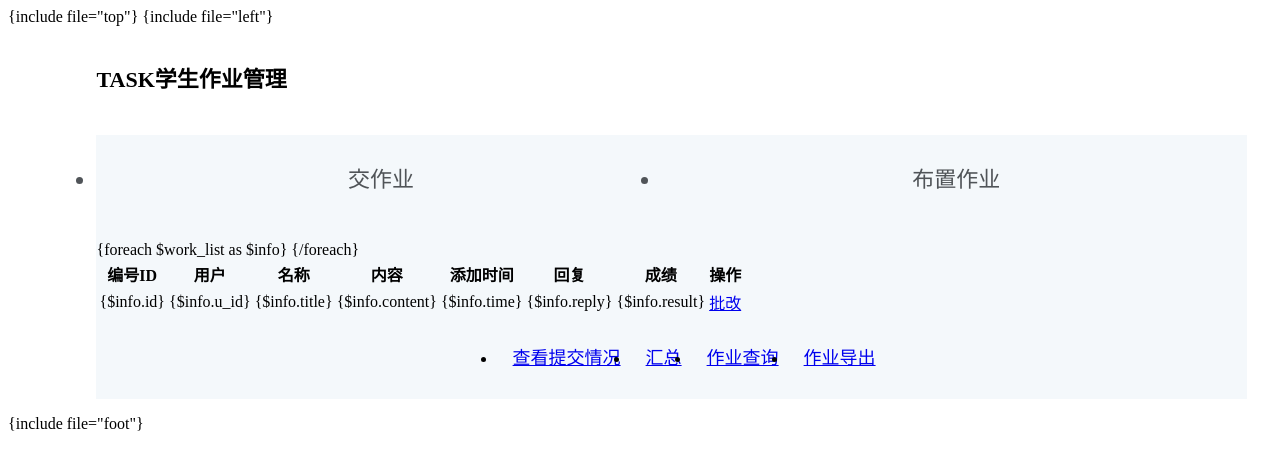
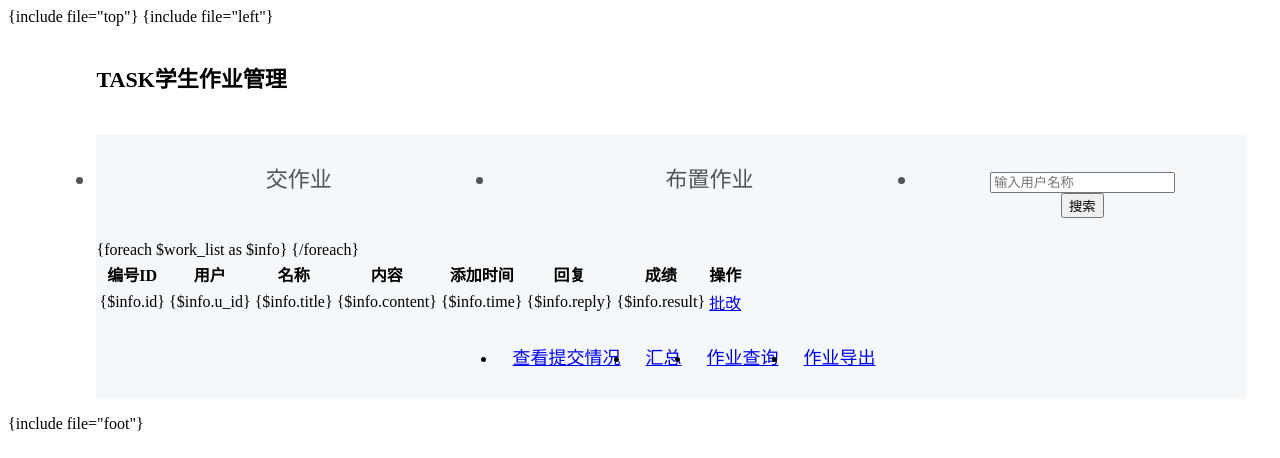
Before and after one commit to V-vincent/crm, a PHP site: page /application/admin/view/task/index.html in a window 1280 px wide. Shown: the top 458 px of the page. Run offline with PHP 8.4, Linux system fonts and the light colour scheme.

Commit message:
作业添加搜索

```diff
--- a/application/admin/controller/Task.php
+++ b/application/admin/controller/Task.php
@@ -5,7 +5,11 @@ class Task extends \think\Controller
 {
     public function index()
     {
-        $work_list  =  db('work')->order('id desc')->paginate(5);
+        $where_data = [];
+        if(input('user_name')){
+            $where_data['u_id'] = ['like','%'.input('user_name').'%'];
+        }
+        $work_list  =  db('work')->where($where_data)->order('id desc')->paginate(5);
         $this->assign('work_list',$work_list);
         return $this->fetch();
     }
--- a/application/admin/view/task/index.html
+++ b/application/admin/view/task/index.html
@@ -12,6 +12,14 @@
 			<ul class="list_top">
 				<li><a href="{:url('add')}"><span class="glyphicon glyphicon-pencil"></span>交作业</a></li>
 				<li><a href="javascript:;"><span class="glyphicon glyphicon-tasks"></span>布置作业</a></li>
+				<li style="width: 0%;">
+					 <form action="{:url('index')}" class="form">
+					 	<div class="input-group pull-left">
+					 		<input type="text" class="form-control pull-left" placeholder="输入用户名称" name="user_name">
+					 	</div>
+					 	<input type="submit" class="btn btn-group pull-left" style="cursor: pointer;" value="搜索">
+					 </form>
+				</li>
 			</ul>
 			<table class="table" style="text-align: center;">
 				<tr>
--- a/public/static/admin/task/css/index.css
+++ b/public/static/admin/task/css/index.css
@@ -26,7 +26,7 @@
 	font-size: 22px;
 	color: #505458;
 }
-.task .task_box .task_content .list_top li a{color: #505458;text-decoration: none;}
+.task .task_box .task_content .list_top li>a{color: #505458;text-decoration: none;}
 .task .task_box .task_content  .list_bottom{
 	display: flex;
 	justify-content: center;
```
